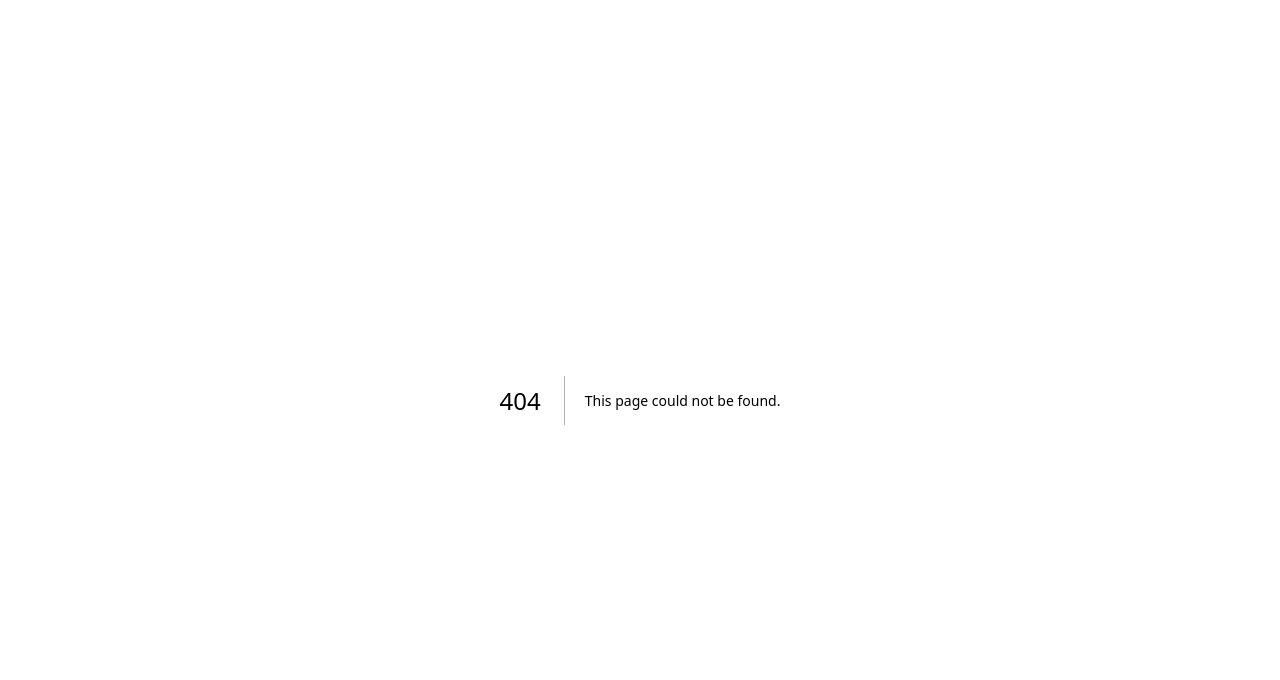
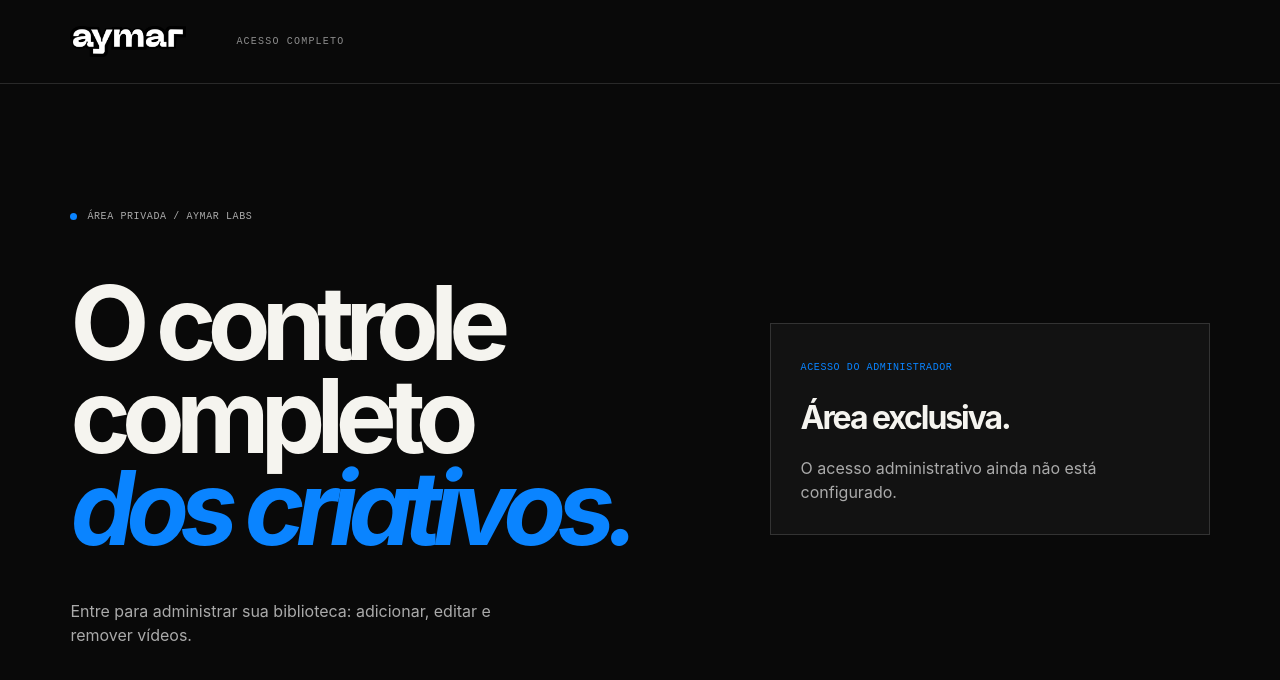
Before and after one commit to aymarhq/aymar_site, a Next.js app: page /portfoliodectvs/acesso in a window 1280 px wide. Before the commit this address had no page. Shown: the top 680 px of the page. Built offline with nearby package versions, Linux system fonts and the light colour scheme; no server answers.

Commit message:
Separa biblioteca pública do acesso administrativo

```diff
--- /dev/null
+++ b/app/api/portfolio/admin-session/route.ts
@@ -0,0 +1,36 @@
+import { NextResponse } from 'next/server';
+import { checkPassword, makeSessionCookie } from '../../../../lib/portfolio-auth';
+
+export const runtime = 'nodejs';
+
+export async function POST(request: Request) {
+  if (!process.env.PORTFOLIO_ADMIN_PASSWORD || !process.env.PORTFOLIO_ADMIN_EMAIL) {
+    return NextResponse.json({ error: 'O acesso administrativo ainda não foi configurado.' }, { status: 503 });
+  }
+
+  const origin = request.headers.get('origin');
+  if (origin && new URL(origin).host !== request.headers.get('host')) {
+    return NextResponse.json({ error: 'Origem inválida.' }, { status: 403 });
+  }
+
+  const body = await request.json().catch(() => null) as { email?: unknown; username?: unknown; password?: unknown } | null;
+  const email = typeof body?.email === 'string' ? body.email.trim() : '';
+  const username = typeof body?.username === 'string' ? body.username.trim() : '';
+  const password = typeof body?.password === 'string' ? body.password : '';
+
+  if (!/^[^\s@]+@[^\s@]+\.[^\s@]+$/.test(email)) {
+    return NextResponse.json({ error: 'Informe um e-mail válido.' }, { status: 400 });
+  }
+  if (!/^[a-zA-Z0-9_.-]{3,24}$/.test(username)) {
+    return NextResponse.json({ error: 'Escolha um username de 3 a 24 caracteres, sem espaços.' }, { status: 400 });
+  }
+
+  if (checkPassword(email, password) !== 'admin') {
+    return NextResponse.json({ error: 'Credenciais administrativas inválidas.' }, { status: 401 });
+  }
+
+  const session = makeSessionCookie('admin', username);
+  const response = NextResponse.json({ authenticated: true, admin: true, username });
+  response.cookies.set(session.name, session.value, session.options);
+  return response;
+}
--- a/app/api/portfolio/stream/route.ts
+++ b/app/api/portfolio/stream/route.ts
@@ -1,6 +1,5 @@
 import { get } from '@vercel/blob';
 import { NextResponse } from 'next/server';
-import { portfolioSession } from '../../../../lib/portfolio-auth';
 import { getHiddenDriveVideoIds } from '../../../../lib/portfolio-manifest';
 import { isPortfolioUploadPathname, portfolioOffers } from '../../../../lib/portfolio';
 
@@ -36,8 +35,6 @@ async function getStoredFile(pathname: string, range: string | null) {
 }
 
 export async function GET(request: Request) {
-  if (!(await portfolioSession())) return NextResponse.json({ error: 'Entre no portfólio para assistir aos vídeos.' }, { status: 401 });
-
   const { searchParams } = new URL(request.url);
   const pathname = searchParams.get('pathname');
   const poster = searchParams.get('poster') === '1';
--- /dev/null
+++ b/app/portfoliodectvs/acesso/page.tsx
@@ -0,0 +1,18 @@
+import type { Metadata } from 'next';
+import { redirect } from 'next/navigation';
+import { portfolioSession } from '../../../lib/portfolio-auth';
+import PortfolioLogin from '../portfolio-login';
+
+export const dynamic = 'force-dynamic';
+
+export const metadata: Metadata = {
+  title: 'Acesso completo | Aymar Labs',
+  robots: { index: false, follow: false },
+};
+
+export default async function PortfolioAdminAccessPage() {
+  const session = await portfolioSession();
+  if (session?.role === 'admin') redirect('/portfoliodectvs');
+
+  return <PortfolioLogin configured={Boolean(process.env.PORTFOLIO_ADMIN_PASSWORD && process.env.PORTFOLIO_ADMIN_EMAIL)} />;
+}
--- a/app/portfoliodectvs/page.tsx
+++ b/app/portfoliodectvs/page.tsx
@@ -4,7 +4,6 @@ import { portfolioOffers } from '../../lib/portfolio';
 import { getHiddenDriveVideoIds, getPortfolioVideoTitles } from '../../lib/portfolio-manifest';
 import { portfolioSession, uploadIsConfigured } from '../../lib/portfolio-auth';
 import PortfolioClient, { type LibraryOffer, type StoredVideo } from './portfolio-client';
-import PortfolioLogin from './portfolio-login';
 
 export const dynamic = 'force-dynamic';
 
@@ -32,7 +31,6 @@ async function getStoredVideos(): Promise<StoredVideo[]> {
 
 export default async function PortfolioPage() {
   const session = await portfolioSession();
-  if (!session) return <PortfolioLogin configured={Boolean(process.env.PORTFOLIO_ADMIN_PASSWORD || process.env.PORTFOLIO_STUDENT_PASSWORD)} />;
   const [uploads, hiddenDriveVideos, titles] = await Promise.all([getStoredVideos(), getHiddenDriveVideoIds(), getPortfolioVideoTitles()]);
   const hiddenIds = new Set(hiddenDriveVideos);
   const offers: LibraryOffer[] = portfolioOffers.map((offer) => {
@@ -61,5 +59,5 @@ export default async function PortfolioPage() {
     });
     return { slug: offer.slug, name: offer.name, market: offer.market, videos: [...uploadedVideos, ...driveVideos] };
   });
-  return <PortfolioClient offers={offers} uploadConfigured={uploadIsConfigured()} initialAdmin={session.role === 'admin'} initialUsername={session.username} />;
+  return <PortfolioClient offers={offers} uploadConfigured={uploadIsConfigured()} initialAdmin={session?.role === 'admin'} initialUsername={session?.role === 'admin' ? session.username : ''} />;
 }
--- a/app/portfoliodectvs/portfolio-client.tsx
+++ b/app/portfoliodectvs/portfolio-client.tsx
@@ -143,7 +143,7 @@ export default function PortfolioClient({ offers, uploadConfigured, initialAdmin
     <header className={styles.header}>
       <BrandLogo size="sm" className={styles.logo} href="/" label="Aymar Labs, página inicial" />
       <span className={styles.headerLabel}>Biblioteca de criativos</span>
-      <div className={extras.headerActions}>{username && <span className={extras.username}>@{username}</span>}{authenticated && <button className={styles.adminButton} onClick={() => { setUploadOffer(selected); setNotice(''); setAdminOpen(true); }}>+ Adicionar vídeo</button>}<button className={extras.signOut} onClick={async () => { await fetch('/api/portfolio/session', { method: 'DELETE' }); router.refresh(); }}>Sair</button></div>
+      <div className={extras.headerActions}><Link className={extras.fullAccess} href="/portfoliodectvs/acesso">Acesso completo <ArrowUpRight /></Link>{authenticated && <><span className={extras.username}>@{username}</span><button className={styles.adminButton} onClick={() => { setUploadOffer(selected); setNotice(''); setAdminOpen(true); }}>+ Adicionar vídeo</button><button className={extras.signOut} onClick={async () => { await fetch('/api/portfolio/session', { method: 'DELETE' }); router.refresh(); }}>Sair</button></>}</div>
     </header>
 
     <section className={styles.hero}>
--- a/app/portfoliodectvs/portfolio-extras.module.css
+++ b/app/portfoliodectvs/portfolio-extras.module.css
@@ -1,4 +1,4 @@
-.headerActions{margin-left:auto;display:flex;align-items:center;gap:20px}.signOut{border:0;background:none;color:#888;cursor:pointer;font:10px 'JetBrains Mono',monospace!important;text-transform:uppercase;letter-spacing:.08em}.signOut:hover{color:#0a84ff}.loginPage{display:flex;flex-direction:column}.loginLayout{flex:1;display:grid;grid-template-columns:minmax(0,1fr) minmax(300px,440px);gap:8vw;align-items:center;padding:8vw 5.5vw 10vw}.loginLayout h1{max-width:880px;font-size:clamp(64px,8vw,118px);line-height:.9;letter-spacing:-.085em;margin:55px 0 45px}.loginLayout h1 em{display:block;color:#0a84ff;font-style:italic}.loginLayout p{max-width:450px;color:#aaa;font-size:16px;line-height:1.5}.loginCard{border:1px solid #333;background:#121212;padding:30px}.loginCard h2{font-size:32px;line-height:1;letter-spacing:-.065em;margin:28px 0 22px}.loginCard form{padding:0}.loginCard>p{margin-top:22px}.loginCard form p{font-size:13px;padding:0;color:#b6d8ff}
+.headerActions{margin-left:auto;display:flex;align-items:center;gap:20px}.fullAccess{display:flex;align-items:center;gap:6px;color:#0a84ff;font:10px 'JetBrains Mono',monospace!important;letter-spacing:.07em;text-transform:uppercase}.fullAccess .ui-icon{width:14px;height:14px;margin:0}.fullAccess:hover{color:#fff}.signOut{border:0;background:none;color:#888;cursor:pointer;font:10px 'JetBrains Mono',monospace!important;text-transform:uppercase;letter-spacing:.08em}.signOut:hover{color:#0a84ff}.loginPage{display:flex;flex-direction:column}.loginLayout{flex:1;display:grid;grid-template-columns:minmax(0,1fr) minmax(300px,440px);gap:8vw;align-items:center;padding:8vw 5.5vw 10vw}.loginLayout h1{max-width:880px;font-size:clamp(64px,8vw,118px);line-height:.9;letter-spacing:-.085em;margin:55px 0 45px}.loginLayout h1 em{display:block;color:#0a84ff;font-style:italic}.loginLayout p{max-width:450px;color:#aaa;font-size:16px;line-height:1.5}.loginCard{border:1px solid #333;background:#121212;padding:30px}.loginCard h2{font-size:32px;line-height:1;letter-spacing:-.065em;margin:28px 0 22px}.loginCard form{padding:0}.loginCard>p{margin-top:22px}.loginCard form p{font-size:13px;padding:0;color:#b6d8ff}
 @media(max-width:760px){.headerActions{gap:10px}.signOut{font-size:9px!important}.loginLayout{display:block;padding:80px 5vw 70px}.loginLayout h1{font-size:clamp(52px,13vw,82px);margin:40px 0 26px}.loginLayout>div>p{font-size:14px}.loginCard{margin-top:65px;padding:22px}}
 .offerNav{scrollbar-width:none}.offerNav::-webkit-scrollbar{display:none}
 .cardActions{display:flex;align-items:center;gap:16px;margin-top:8px}
--- a/app/portfoliodectvs/portfolio-login.tsx
+++ b/app/portfoliodectvs/portfolio-login.tsx
@@ -18,7 +18,7 @@ export default function PortfolioLogin({ configured }: { configured: boolean })
   async function submit(event: FormEvent<HTMLFormElement>) {
     event.preventDefault(); setError(''); setBusy(true);
     try {
-      const response = await fetch('/api/portfolio/session', { method: 'POST', headers: { 'Content-Type': 'application/json' }, body: JSON.stringify({ email, username, password }) });
+      const response = await fetch('/api/portfolio/admin-session', { method: 'POST', headers: { 'Content-Type': 'application/json' }, body: JSON.stringify({ email, username, password }) });
       const data = await response.json();
       if (!response.ok) throw new Error(data.error || 'Não foi possível entrar.');
       setEmail(''); setUsername(''); setPassword(''); router.refresh();
@@ -27,9 +27,9 @@ export default function PortfolioLogin({ configured }: { configured: boolean })
   }
 
   return <main className={`${styles.page} ${extras.loginPage}`}>
-    <header className={styles.header}><BrandLogo size="sm" className={styles.logo} href="/" label="Aymar Labs, página inicial" /><span className={styles.headerLabel}>Área de criativos</span></header>
-    <section className={extras.loginLayout}><div><span className={styles.eyebrow}><span className={styles.blueDot} /> ACESSO RESERVADO / AYMAR LABS</span><h1>O trabalho por trás <em>do resultado.</em></h1><p>Nosso portfólio de criativos, organizado por oferta. Entre para explorar os vídeos.</p></div>
-      <div className={extras.loginCard}><span className={styles.sectionLabel}>PORTFÓLIO DE CTVS</span><h2>Entre para continuar.</h2>{configured ? <form onSubmit={submit} className={styles.form}><label>E-mail<input type="email" autoComplete="email" value={email} onChange={(event) => setEmail(event.target.value)} required /></label><label>Username<input type="text" autoComplete="nickname" placeholder="ex.: pablo.carmo" pattern="[A-Za-z0-9_.-]{3,24}" title="De 3 a 24 caracteres, sem espaços" value={username} onChange={(event) => setUsername(event.target.value)} required /></label><label>Senha de acesso<input type="password" autoComplete="current-password" value={password} onChange={(event) => setPassword(event.target.value)} required /></label><button type="submit" disabled={busy}>{busy ? 'Entrando...' : <>Entrar no portfólio <ArrowRight /></>}</button>{error && <p className={styles.notice} role="alert">{error}</p>}</form> : <p className={styles.adminText}>Esta área está sendo preparada. O acesso será liberado em breve.</p>}</div>
+    <header className={styles.header}><BrandLogo size="sm" className={styles.logo} href="/" label="Aymar Labs, página inicial" /><span className={styles.headerLabel}>Acesso completo</span></header>
+    <section className={extras.loginLayout}><div><span className={styles.eyebrow}><span className={styles.blueDot} /> ÁREA PRIVADA / AYMAR LABS</span><h1>O controle completo <em>dos criativos.</em></h1><p>Entre para administrar sua biblioteca: adicionar, editar e remover vídeos.</p></div>
+      <div className={extras.loginCard}><span className={styles.sectionLabel}>ACESSO DO ADMINISTRADOR</span><h2>Área exclusiva.</h2>{configured ? <form onSubmit={submit} className={styles.form}><label>E-mail<input type="email" autoComplete="email" value={email} onChange={(event) => setEmail(event.target.value)} required /></label><label>Username<input type="text" autoComplete="nickname" placeholder="ex.: pablo.carmo" pattern="[A-Za-z0-9_.-]{3,24}" title="De 3 a 24 caracteres, sem espaços" value={username} onChange={(event) => setUsername(event.target.value)} required /></label><label>Senha de acesso<input type="password" autoComplete="current-password" value={password} onChange={(event) => setPassword(event.target.value)} required /></label><button type="submit" disabled={busy}>{busy ? 'Entrando...' : <>Entrar na área privada <ArrowRight /></>}</button>{error && <p className={styles.notice} role="alert">{error}</p>}</form> : <p className={styles.adminText}>O acesso administrativo ainda não está configurado.</p>}</div>
     </section>
   </main>;
 }
--- a/components/Site.tsx
+++ b/components/Site.tsx
@@ -42,7 +42,7 @@ function Cursor({ label }: { label: string }) {
 function Header({ dict, menuOpen, setMenuOpen }: { dict: Dict; menuOpen: boolean; setMenuOpen: (open: boolean) => void }) {
   const [scrolled, setScrolled] = useState(false); const [hidden, setHidden] = useState(false); const lastScroll = useRef(0);
   useEffect(() => { const onScroll = () => { const current = window.scrollY; const delta = current - lastScroll.current; setScrolled(current > 20); if (menuOpen || current <= 20) setHidden(false); else if (Math.abs(delta) >= 8) setHidden(delta > 0); lastScroll.current = current; }; window.addEventListener('scroll', onScroll, { passive: true }); return () => window.removeEventListener('scroll', onScroll); }, [menuOpen]);
-  return <header className={`header ${scrolled ? 'scrolled' : ''} ${hidden && !menuOpen ? 'header-hidden' : ''} ${menuOpen ? 'menu-active' : ''}`}><BrandLogo size="sm" label={dict.brand} /><Link className="header-portfolio-link" href="/portfoliodectvs" onClick={() => setMenuOpen(false)}>{dict.lang === 'pt' ? 'Portfólio de CTVs' : 'CTV portfolio'} <ArrowUpRight /></Link><button className="header-menu-toggle" type="button" aria-label={menuOpen ? dict.ui.closeMenu : dict.ui.openMenu} aria-expanded={menuOpen} aria-controls="site-menu" onClick={() => setMenuOpen(!menuOpen)}><MenuLines open={menuOpen} /></button></header>;
+  return <header className={`header ${scrolled ? 'scrolled' : ''} ${hidden && !menuOpen ? 'header-hidden' : ''} ${menuOpen ? 'menu-active' : ''}`}><BrandLogo size="sm" label={dict.brand} /><Link className="header-portfolio-link" href="/portfoliodectvs/acesso" onClick={() => setMenuOpen(false)}>ACESSO COMPLETO <ArrowUpRight /></Link><button className="header-menu-toggle" type="button" aria-label={menuOpen ? dict.ui.closeMenu : dict.ui.openMenu} aria-expanded={menuOpen} aria-controls="site-menu" onClick={() => setMenuOpen(!menuOpen)}><MenuLines open={menuOpen} /></button></header>;
 }
 
 function FullscreenMenu({ dict, open, setOpen }: { dict: Dict; open: boolean; setOpen: (open: boolean) => void }) {
@@ -62,7 +62,8 @@ function FullscreenMenu({ dict, open, setOpen }: { dict: Dict; open: boolean; se
   const links = [
     { href: '#videos', label: dict.nav.studio },
     { href: '#trabalhos', label: dict.nav.work },
-    { href: '/portfoliodectvs', label: dict.lang === 'pt' ? 'Portfólio de CTVs' : 'CTV portfolio' },
+    { href: '/portfoliodectvs', label: dict.lang === 'pt' ? 'Área de criativos' : 'Creative library' },
+    { href: '/portfoliodectvs/acesso', label: 'Acesso completo' },
     { href: '#processo', label: dict.nav.process },
     { href: '#contato', label: dict.nav.contact },
     { href: '#faq', label: dict.nav.faq },
```
Also changed, not shown: 1 other file (tests, documents, lock files or other folders).
